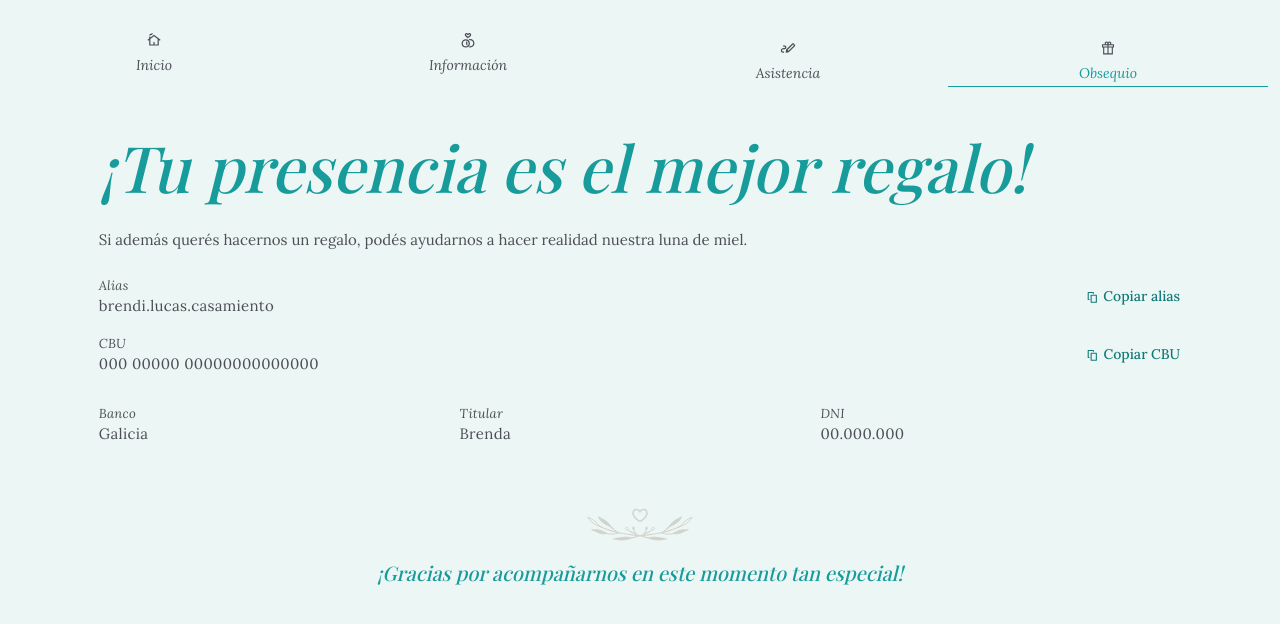
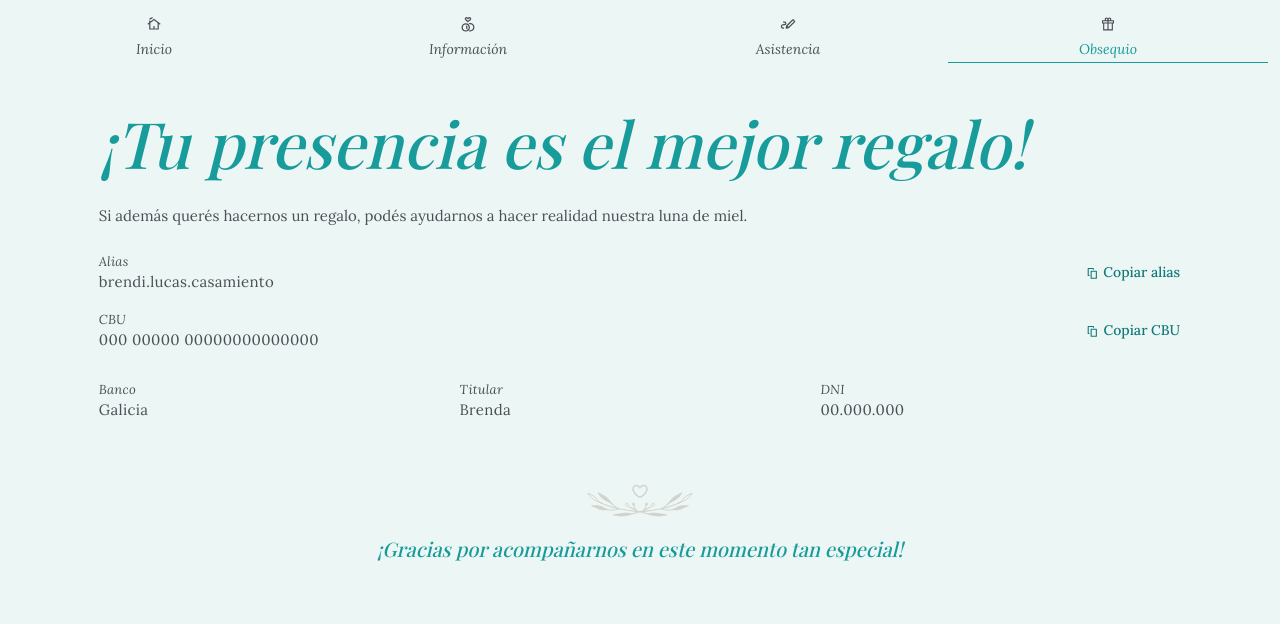
Before and after one commit to boda-brenylucas/boda-brenylucas.github.io, a plain HTML site: page gift.html in a window 1280 px wide. Drawn offline with nearby package versions, Linux system fonts and the light colour scheme; a web font is replaced by a local one.

Commit message:
Paddings en navbar de Update gift.html

```diff
--- a/gift.html
+++ b/gift.html
@@ -21,12 +21,12 @@
     <body class="d-flex flex-column h-100">
         <main class="flex-shrink-0">
 
-            <nav class="row pt-4">
+            <nav class="row pt-2">
               <ul class="mb-0 menu row mb-lg-0 text-center">
                   <li class="col-3 nav-item sin-padding"><a class="nav-link" href="index.html"><img src="assets/icon-home.svg" alt="Inicio" class="py-2"/><br>Inicio</a></li>
                   <li class="col-3 nav-item "><a class="nav-link" href="info.html"><img src="assets/icon-heart.svg" alt="Información" class="py-2"/><br>Información</a></li>
-                  <li class="col-3 nav-item sin-paddings"><a class="nav-link pt-2" href="attendance.html"><img src="assets/icon-pencil.svg" alt="Asistencia" class="py-2"/><br>Asistencia</a></li>
-                  <li class="col-3 nav-item  menu-active "><a class="nav-link pt-2" href="gift.html"><img src="assets/icon-gift.svg" alt="Obsequio" class="py-2"/><br>Obsequio</a></li>
+                  <li class="col-3 nav-item sin-paddings"><a class="nav-link" href="attendance.html"><img src="assets/icon-pencil.svg" alt="Asistencia" class="py-2"/><br>Asistencia</a></li>
+                  <li class="col-3 nav-item  menu-active "><a class="nav-link" href="gift.html"><img src="assets/icon-gift.svg" alt="Obsequio" class="py-2"/><br>Obsequio</a></li>
               </ul>
             </nav>
 
```
